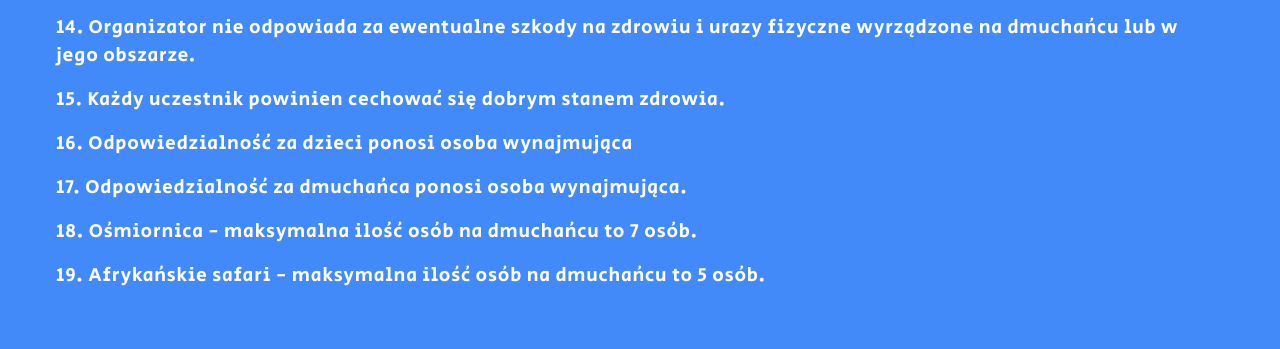
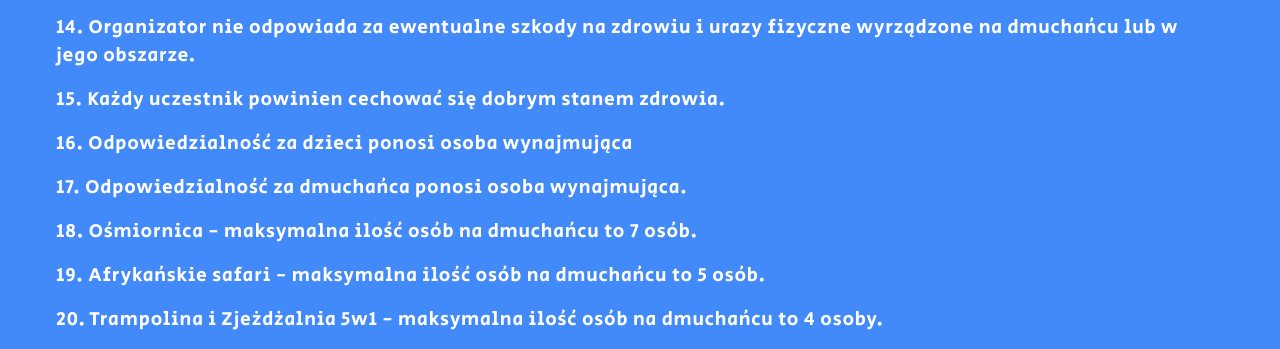
Before and after one commit to BartoszBuko/Nadmuchani, a website: page index.html in a window 1280 px wide. Shown: the part 6068-6417 px from the top of the page. Drawn offline with nearby package versions, Linux system fonts and the light colour scheme; a web font is replaced by a local one.

Commit message:
added regulation

```diff
--- a/index.html
+++ b/index.html
@@ -462,6 +462,9 @@ Posiadamy ze sobą przedłużacze o długości 50m. W przypadku większej odleg
         <p class="regulations__text">
           19. Afrykańskie safari - maksymalna ilość osób na dmuchańcu to 5 osób.
         </p>
+        <p class="regulations__text">
+          20. Trampolina i Zjeżdżalnia 5w1 - maksymalna ilość osób na dmuchańcu to 4 osoby.
+        </p>
       </div>
     </section>
     <footer class="footer">
```
